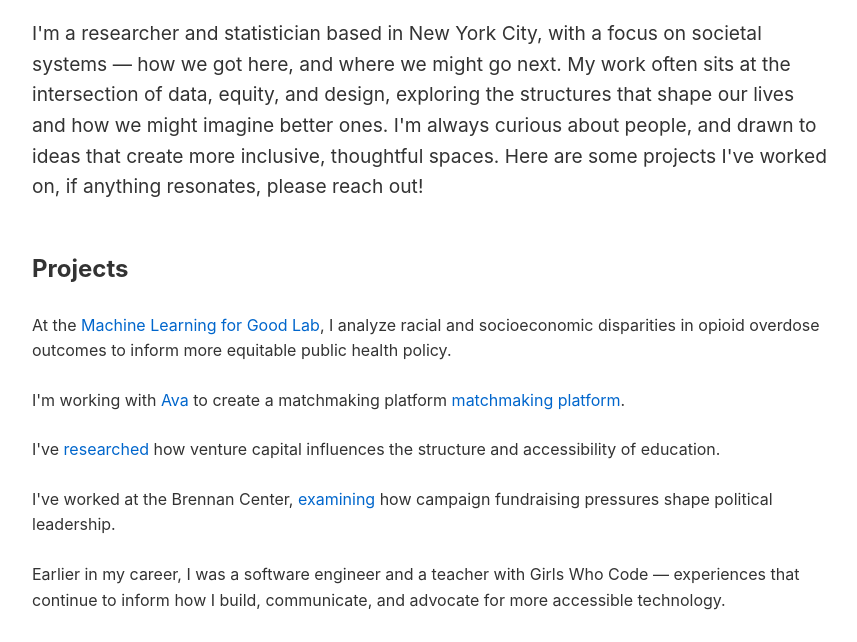
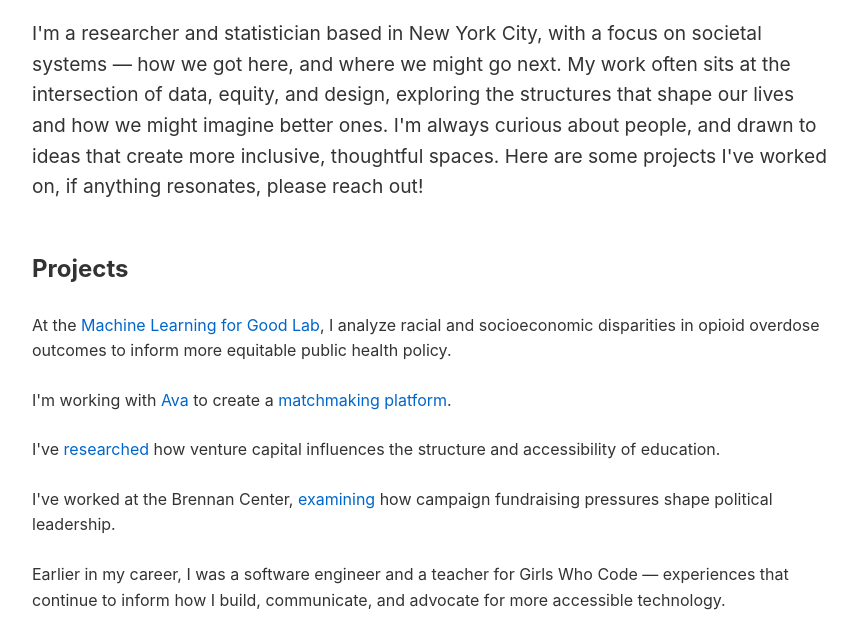
Before and after one commit to sphdng/sphdng.github.io, a plain HTML site: page index.html in a window 1280 px wide. Shown: the part 137-779 px from the top of the page, without its empty margins (208-1065 px from the left). Drawn offline with Linux system fonts and the light colour scheme.

Commit message:
more grammar changes

```diff
--- a/index.html
+++ b/index.html
@@ -81,7 +81,7 @@
                 I analyze racial and socioeconomic disparities in opioid overdose outcomes to inform more equitable public health policy.
             </li>
             <li>
-                I'm working with <a href="https://www.avabear.xyz/">Ava</a> to create a matchmaking platform <a href="https://www.sfgate.com/sf-culture/article/sf-dating-service-bookbear-express-19511135.php">matchmaking platform</a>.
+                I'm working with <a href="https://www.avabear.xyz/">Ava</a> to create a <a href="https://www.sfgate.com/sf-culture/article/sf-dating-service-bookbear-express-19511135.php">matchmaking platform</a>.
             </li>
             <li>
                 I've <a href="https://doi.org/10.31235/osf.io/pekyg">researched</a> how venture capital influences the structure and accessibility of education.
@@ -90,7 +90,7 @@
                 I've worked at the Brennan Center, <a href="https://www.brennancenter.org/our-work/analysis-opinion/how-money-shapes-pathways-power-congress">examining</a> how campaign fundraising pressures shape political leadership.
             </li>
             <li>
-                Earlier in my career, I was a software engineer and a teacher with Girls Who Code —
+                Earlier in my career, I was a software engineer and a teacher for Girls Who Code —
                 experiences that continue to inform how I build, communicate, and advocate for more accessible technology.
             </li>
         </ul>
```
